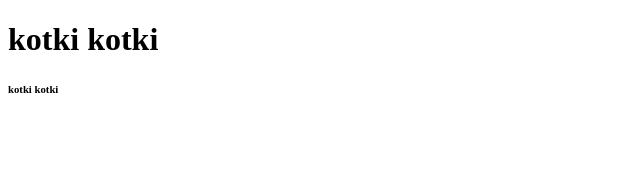
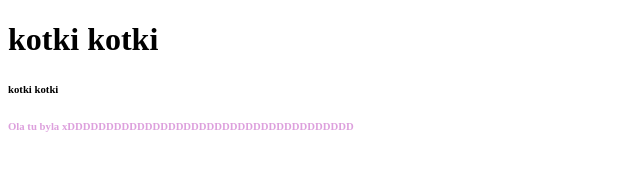
Before and after one commit to 1i-2022-Marta-10/26.09.2024-JS-pai, a plain HTML site: page index.html in a window 1280 px wide. Shown: the whole page, without its empty margins (0-640 px from the left). Drawn offline with Linux system fonts and the light colour scheme.

Commit message:
add tekst and color to this tekst

```diff
--- a/index.html
+++ b/index.html
@@ -7,5 +7,7 @@
 <body>
     <h1>kotki kotki</h1>
     <h6>kotki kotki</h6>
+
+    <h6 style="color:plum">Ola tu byla xDDDDDDDDDDDDDDDDDDDDDDDDDDDDDDDDDDDDD</h6>
 </body>
 </html>
```
